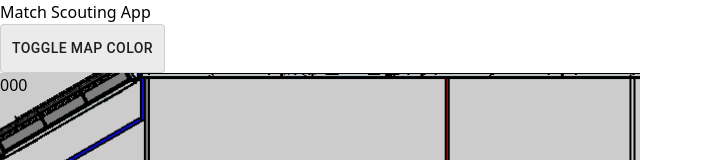
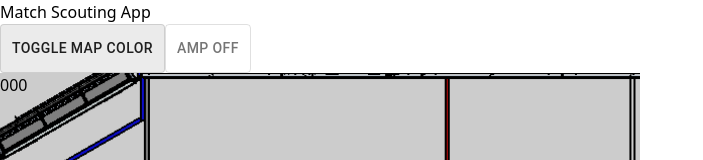
Before and after one commit to 4201VitruvianBots/scouting-app-2024, a React (Vite) app in the folder client/: page /match in a window 1280 px wide. Shown: the top 160 px of the page, without its empty margins (0-703 px from the left). Built offline with nearby package versions, Linux system fonts and the light colour scheme.

Commit message:
Added an amp on/off switch
(not connected yet)

```diff
--- a/client/src/components/FieldButton.tsx
+++ b/client/src/components/FieldButton.tsx
@@ -8,6 +8,7 @@ function FieldButton() {
     type countKeys = 'near' | 'mid' | 'far' | 'amp' | 'trap' | 'high';
     const [alliance, setAlliance] = useState(false); //false=blue, true=red
     const image = alliance ? fieldBlue : fieldRed;
+    const [amplified, setAmplified] = useState(false) //false=off, true=on
 
     const handleCount = (key: countKeys) => {
         setCount(prevCount => ({
@@ -18,6 +19,9 @@ function FieldButton() {
     const handleImage = () => {
         setAlliance(!alliance);
     };
+    const handleAmplified = () => {
+        setAmplified(!amplified);
+    };
 
     return (
         <>
@@ -27,6 +31,12 @@ function FieldButton() {
                 onChange={handleImage}
                 className='font-serif'>
                 Toggle Map Color
+            </ToggleButton>
+            <ToggleButton
+                value='check'
+                onChange={handleAmplified}
+                className='font-serif'>
+                {amplified ? 'Amp On' : 'Amp Off'}
             </ToggleButton>
             <div
                 style={{
```
